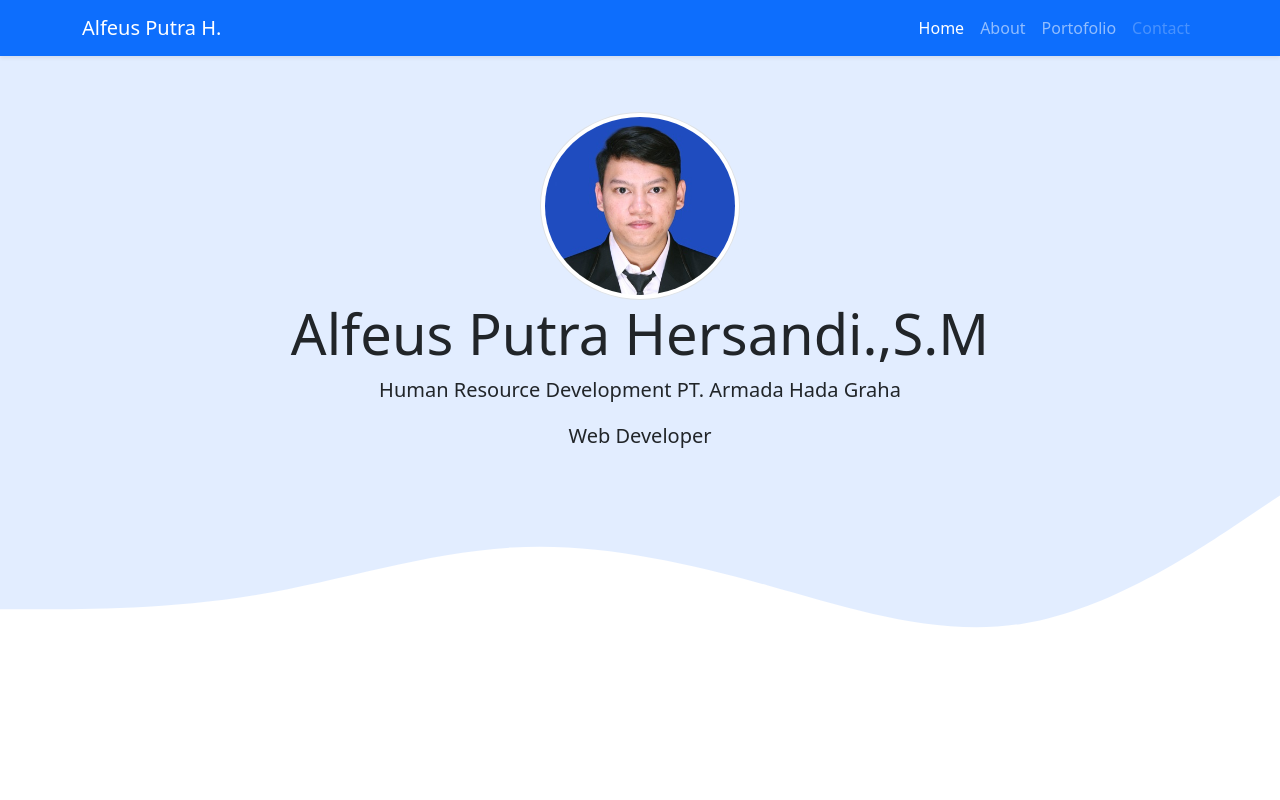
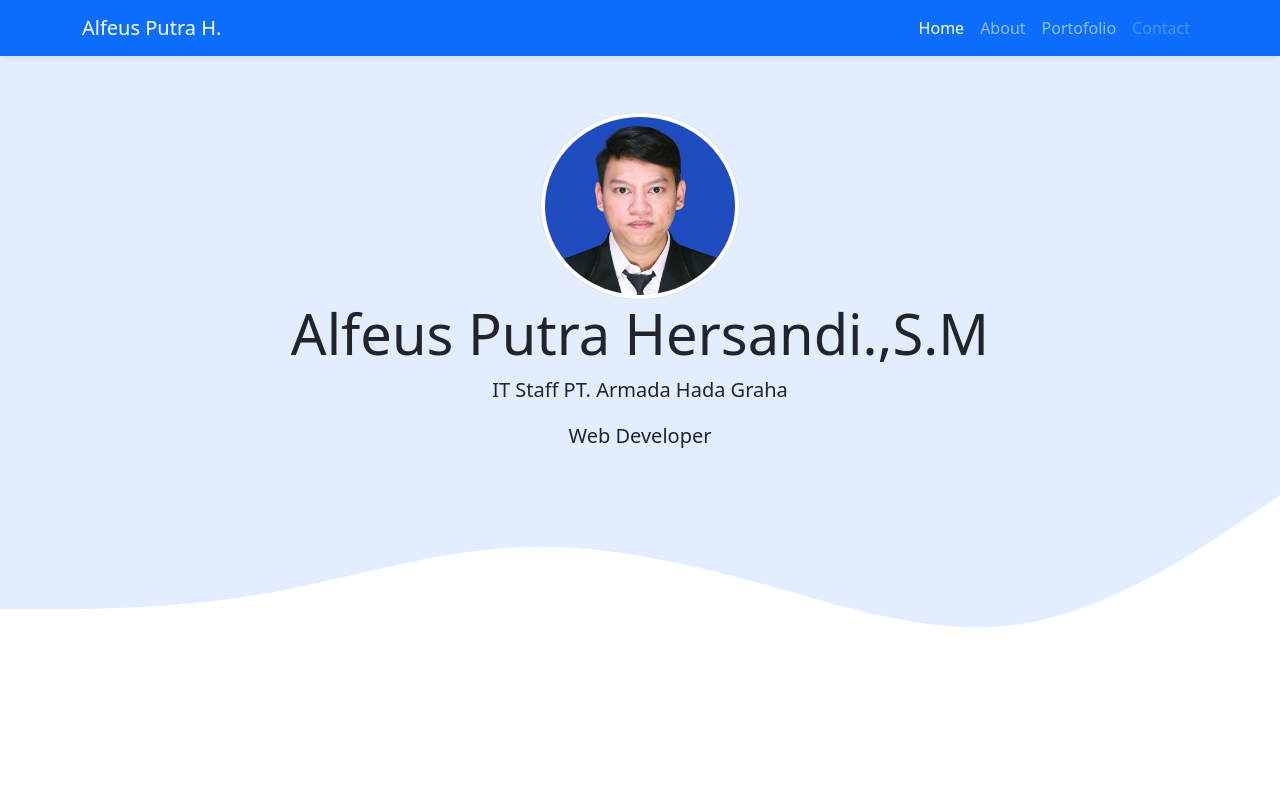
Before and after one commit to alfeushersandy/alfeushersandy.github.io, a plain HTML site: page index.html in a window 1280 px wide. Shown: the top 800 px of the page. Drawn offline with nearby package versions, Linux system fonts and the light colour scheme.

Commit message:
Update index.html
change profesi

```diff
--- a/index.html
+++ b/index.html
@@ -44,7 +44,7 @@
     <section class="jumbotron text-center">
       <img src="img/alfeus.JPG" alt="alfeus hersandy" width="200" class="rounded-circle img-thumbnail" />
       <h1 class="display-4">Alfeus Putra Hersandi.,S.M</h1>
-      <p class="lead">Human Resource Development PT. Armada Hada Graha</p>
+      <p class="lead">IT Staff PT. Armada Hada Graha</p>
       <p class="lead">Web Developer</p>
       <svg xmlns="http://www.w3.org/2000/svg" viewBox="0 0 1440 320">
         <path
```
